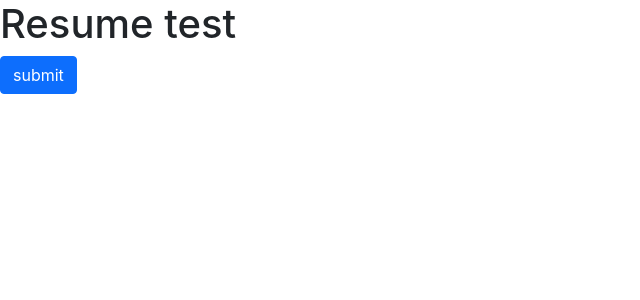
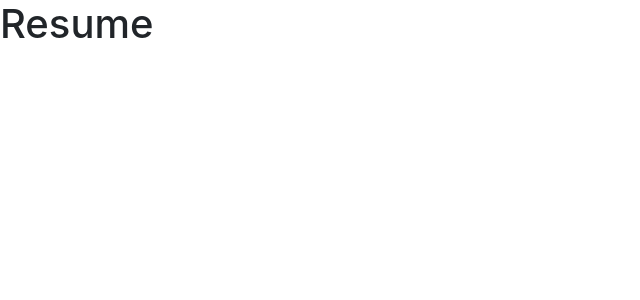
Before and after one commit to EbukaPeter55/My-Resume, a React (Create React App) app: page / in a window 1280 px wide. Shown: the top 300 px of the page, without its empty margins (0-640 px from the left). Built offline with nearby package versions, Linux system fonts and the light colour scheme.

Commit message:
Install react-router-dom, add routing to the app

```diff
--- a/package.json
+++ b/package.json
@@ -11,6 +11,7 @@
     "react": "^18.1.0",
     "react-bootstrap": "^2.4.0",
     "react-dom": "^18.1.0",
+    "react-router-dom": "^6.3.0",
     "react-scripts": "5.0.1",
     "web-vitals": "^2.1.0"
   },
--- a/src/App.js
+++ b/src/App.js
@@ -1,11 +1,17 @@
 // import 'bootstrap/dist/css/bootstrap.min.css';
 import './App.css';
+import { Routes, Route, BrowserRouter } from 'react-router-dom';
+import Resume from './pages/Resume.component';
+
 
 function App() {
   return (
     <div>
-      <h1>Resume test</h1>
-      <button className='btn btn-primary' type="button">submit</button>
+      <BrowserRouter>
+      <Routes>
+      <Route path='/' element={<Resume/>}/>
+      </Routes>
+      </BrowserRouter>
     </div>
   );
 }
--- /dev/null
+++ b/src/pages/Resume.component.jsx
@@ -0,0 +1,13 @@
+import React from 'react';
+
+
+const Resume = () => {
+    return (
+        <div>
+            <h1>Resume</h1>
+        </div>
+    )
+}
+
+
+export default Resume;
```
Also changed, not shown: 1 other file (tests, documents, lock files or other folders).
